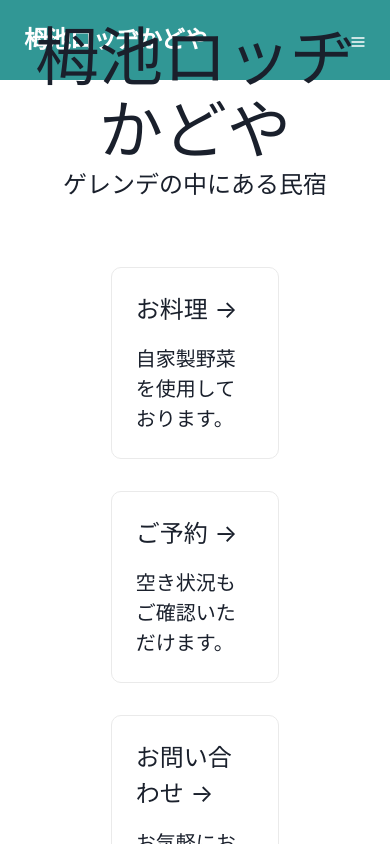
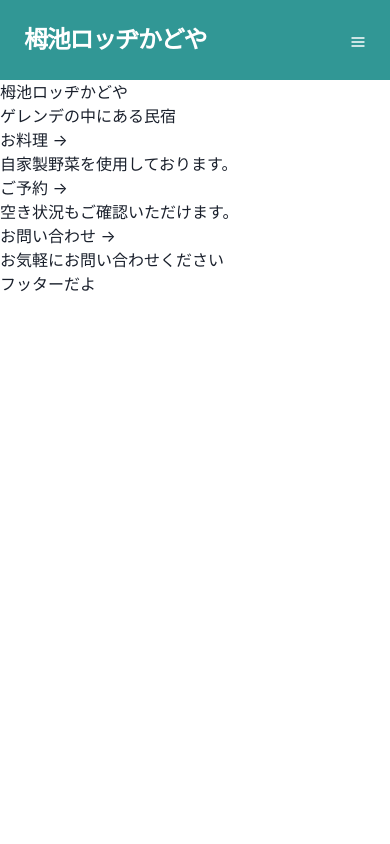
Before and after one commit to tomoki33kurita/lodge-kadoya, a Next.js app in the folder web/: page / in a window 390 px wide. Shown: the top 844 px of the page. Built offline with nearby package versions, Linux system fonts and the light colour scheme.

Commit message:
Removed unnecessary code

```diff
--- a/web/pages/index.tsx
+++ b/web/pages/index.tsx
@@ -1,38 +1,37 @@
 import Head from "next/head";
 import Image from "next/image";
-import styles from "../styles/Home.module.css";
 import Link from "next/link";
 
 const Home = () => {
   return (
-    <div className={styles.container}>
+    <div>
       <Head>
         <title>Create Next App</title>
         <meta name="description" content="Generated by create next app" />
         <link rel="icon" href="/favicon.ico" />
       </Head>
 
-      <main className={styles.main}>
-        <h1 className={styles.title}>栂池ロッヂかどや</h1>
+      <main>
+        <h1>栂池ロッヂかどや</h1>
 
-        <p className={styles.description}>ゲレンデの中にある民宿</p>
+        <p>ゲレンデの中にある民宿</p>
 
-        <div className={styles.grid}>
+        <div>
           {/* NEXT LINK に切り替える */}
           <Link href={"/cooking"}>
-            <a className={styles.card}>
+            <a>
               <h2>お料理 &rarr;</h2>
               <p>自家製野菜を使用しております。</p>
             </a>
           </Link>
           <Link href={"/reserve"}>
-            <a className={styles.card}>
+            <a>
               <h2>ご予約 &rarr;</h2>
               <p>空き状況もご確認いただけます。</p>
             </a>
           </Link>
           <Link href={"/contact"}>
-            <a className={styles.card}>
+            <a>
               <h2>お問い合わせ &rarr;</h2>
               <p>お気軽にお問い合わせください</p>
             </a>
@@ -48,7 +47,7 @@ const Home = () => {
         </div>
       </main>
 
-      <footer className={styles.footer}>
+      <footer>
         <p>フッターだよ</p>
       </footer>
     </div>
--- a/web/styles/Home.module.css
+++ /dev/null
@@ -1,121 +0,0 @@
-.container {
-  min-height: 100vh;
-  padding: 0 0.5rem;
-  display: flex;
-  flex-direction: column;
-  justify-content: center;
-  align-items: center;
-  height: 100vh;
-}
-
-.main {
-  padding: 5rem 0;
-  flex: 1;
-  display: flex;
-  flex-direction: column;
-  justify-content: center;
-  align-items: center;
-}
-
-.footer {
-  width: 100%;
-  height: 100px;
-  border-top: 1px solid #eaeaea;
-  display: flex;
-  justify-content: center;
-  align-items: center;
-}
-
-.footer a {
-  display: flex;
-  justify-content: center;
-  align-items: center;
-  flex-grow: 1;
-}
-
-.title a {
-  color: #0070f3;
-  text-decoration: none;
-}
-
-.title a:hover,
-.title a:focus,
-.title a:active {
-  text-decoration: underline;
-}
-
-.title {
-  margin: 0;
-  line-height: 1.15;
-  font-size: 4rem;
-}
-
-.title,
-.description {
-  text-align: center;
-}
-
-.description {
-  line-height: 1.5;
-  font-size: 1.5rem;
-}
-
-.code {
-  background: #fafafa;
-  border-radius: 5px;
-  padding: 0.75rem;
-  font-size: 1.1rem;
-  font-family: Menlo, Monaco, Lucida Console, Liberation Mono, DejaVu Sans Mono,
-    Bitstream Vera Sans Mono, Courier New, monospace;
-}
-
-.grid {
-  display: flex;
-  align-items: center;
-  justify-content: center;
-  flex-wrap: wrap;
-  max-width: 800px;
-  margin-top: 3rem;
-}
-
-.card {
-  margin: 1rem;
-  padding: 1.5rem;
-  text-align: left;
-  color: inherit;
-  text-decoration: none;
-  border: 1px solid #eaeaea;
-  border-radius: 10px;
-  transition: color 0.15s ease, border-color 0.15s ease;
-  width: 45%;
-}
-
-.card:hover,
-.card:focus,
-.card:active {
-  color: #0070f3;
-  border-color: #0070f3;
-}
-
-.card h2 {
-  margin: 0 0 1rem 0;
-  font-size: 1.5rem;
-}
-
-.card p {
-  margin: 0;
-  font-size: 1.25rem;
-  line-height: 1.5;
-}
-
-.logo {
-  height: 1em;
-  margin-left: 0.5rem;
-}
-
-@media (max-width: 600px) {
-  .grid {
-    width: 100%;
-    flex-direction: column;
-  }
-}
```
Also changed, not shown: web/components/layout/layout.tsx (added, +16 -0 lines), web/pages/access/index.tsx (+5 -7 lines), web/pages/availabillity/index.tsx (+6 -8 lines), web/pages/contact/index.tsx (+6 -8 lines), web/pages/cooking/index.tsx (+11 -19 lines), web/pages/facility/index.tsx (+4 -6 lines), web/pages/guidance/index.tsx (+4 -12 lines), web/pages/neighborhood/index.tsx (+4 -6 lines), web/pages/price/index.tsx (+6 -8 lines), web/pages/reserve/index.tsx (+6 -8 lines).
